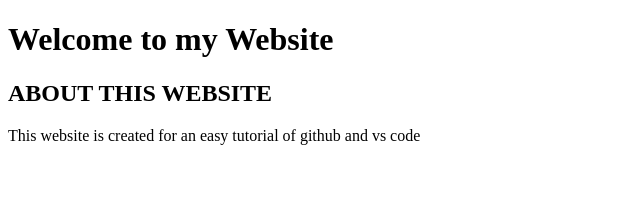
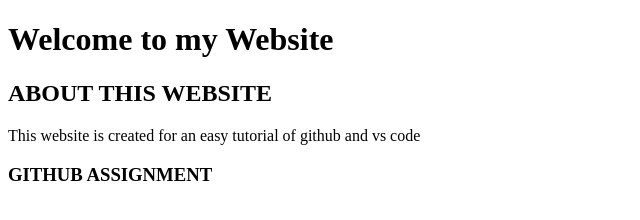
Before and after one commit to Masuma-86/BRANCH, a plain HTML site: page index.html in a window 1280 px wide. Shown: the whole page, without its empty margins (0-640 px from the left). Drawn offline with Linux system fonts and the light colour scheme.

Commit message:
Added note about GitHub assignment

```diff
--- a/index.html
+++ b/index.html
@@ -7,5 +7,6 @@
     <h1>Welcome to my Website</h1>
     <h2>ABOUT THIS WEBSITE</h2>
     <p>This website is created for an easy tutorial of github and vs code</p>
+    <h3>GITHUB ASSIGNMENT</h3>
 </body>
 </html>
```
